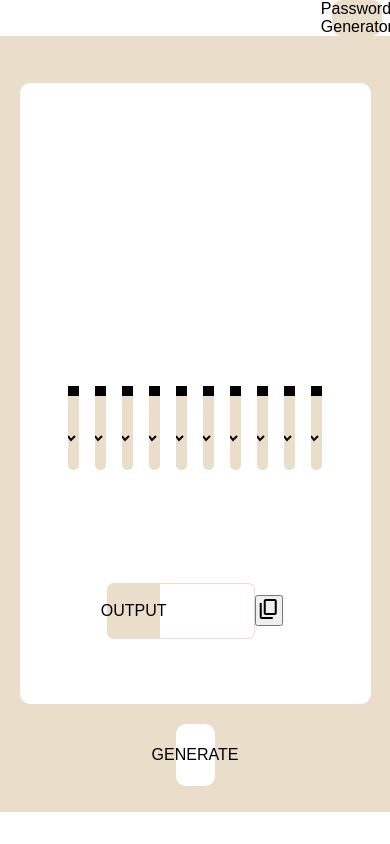
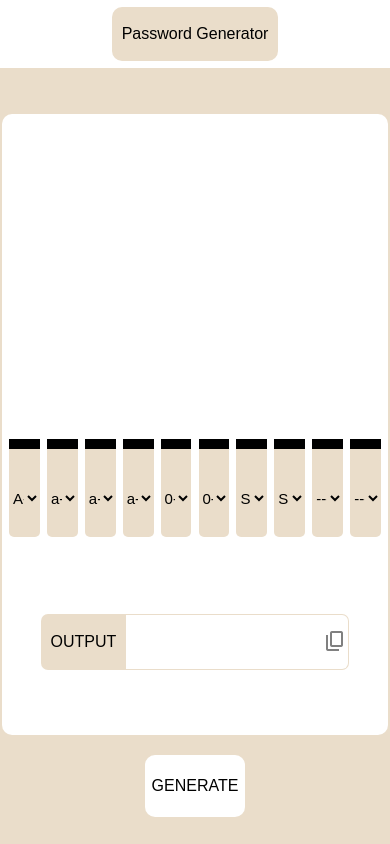
Before and after one commit to HarshDev1809/Password-Generator, a plain HTML site: page index.html in a window 390 px wide. Drawn offline with nearby package versions, Linux system fonts and the light colour scheme; a web font is replaced by a local one.

Commit message:
Clipboard Added

```diff
--- a/style.css
+++ b/style.css
@@ -21,24 +21,22 @@
 
 /* menu bar 1----------------------------------------------------------- */
 
-.menu-bar-not-login{
+.menu-bar{
     height: 8%;
     width: 100vw;
     display: flex;
     align-items: center;
+    justify-content: center;
 }
 
 .login-div{
-    position: relative;
-    right: 0;
     height: 80%;
-    width: 13vw;
+    padding: 10px;
     background-color: #EADDCA;
     border-radius: 10px;
     display: flex;
     justify-content: center;
     align-items: center;
-    left: 85%;
 }
 
 
@@ -61,8 +59,8 @@
 }
 
 .generate-btn{
+    padding: 7px;
     height: 8%;
-    width: 10%;
     background-color: white;
     border-radius: 10px;
     display: flex;
@@ -80,9 +78,8 @@
     height: 70%;
     width: 100%;
     display: flex;
-    justify-content: center;
+    justify-content: space-evenly;
     align-items: center;
-    padding: 40px
 }
 
 .result-un{
@@ -103,12 +100,13 @@
 
 .password-username{
     height: 100%;
-    width: 30%;
+    /* width: 30%; */
     display: flex;
     justify-content: center;
     align-items: center;
     background-color: #EADDCA;
     border-radius: 7px 0 0 7px;
+    padding: 10px
 }
 
 .value{
@@ -120,8 +118,8 @@
     padding: 0 10px;
     border-top: 1px solid #EADDCA;
     border-bottom: 1px solid #EADDCA;
-    border-right: 1px solid #EADDCA;
-    border-radius: 0 7px 7px 0;
+    border-right: 0;
+    /* border-radius: 0 7px 7px 0; */
 }
 
 .character{
@@ -138,8 +136,7 @@
 
 .character-div{
     height: 90%;
-    width: 10%;
-    margin: 8px;
+    width: 8%;
     background-color: #EADDCA;
 }
 
@@ -230,3 +227,38 @@
 .open{
     display:block;
 }
+
+.copy-btn{
+    height: 100%;
+    background-color: white;
+    color: gray;
+    border-radius: 0 7px 7px 0;
+    border-top: 1px solid #EADDCA;
+    border-bottom: 1px solid #EADDCA;
+    border-right: 1px solid #EADDCA;
+    border-left: 0;
+    width: 10%;
+
+}
+
+.copy-btn :hover{
+    cursor: pointer;
+}
+
+/* responsive--------------------------------------------------------------------------------- */
+
+@media screen and (max-width : 768px) {
+    .password-generator-un{
+        padding : 0;
+        width: 100%;
+    }
+    .password-generator-un-div{
+        width: 99%;
+    }
+    .result{
+        width: 80%;
+    }
+    .copy-btn{
+        width: 10%;
+    }
+}
```
